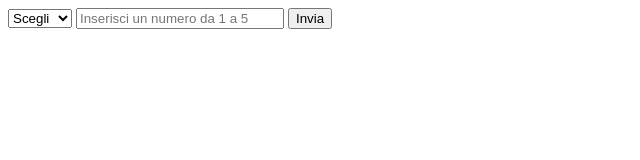
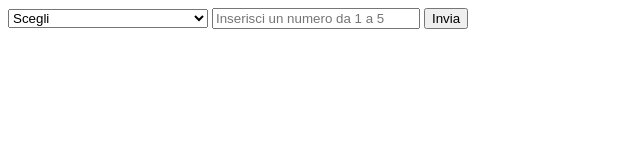
Before and after one commit to RoccoCerro/js-paliedispari, a plain HTML site: page pariedispari/index.html in a window 1280 px wide. Shown: the whole page, without its empty margins (0-640 px from the left). Drawn offline with Linux system fonts and the light colour scheme.

Commit message:
ADD stile select

```diff
--- a/pariedispari/index.html
+++ b/pariedispari/index.html
@@ -6,7 +6,7 @@
     <title>ParieDispari</title>
 </head>
 <body>
-    <select name="" id="select-even-odd">
+    <select name="" id="select-even-odd" style="width: 200px;">
         <option value="Scegli">Scegli</option>
         <option value="pari">Pari</option>
         <option value="dispari">Dispari</option>
```
